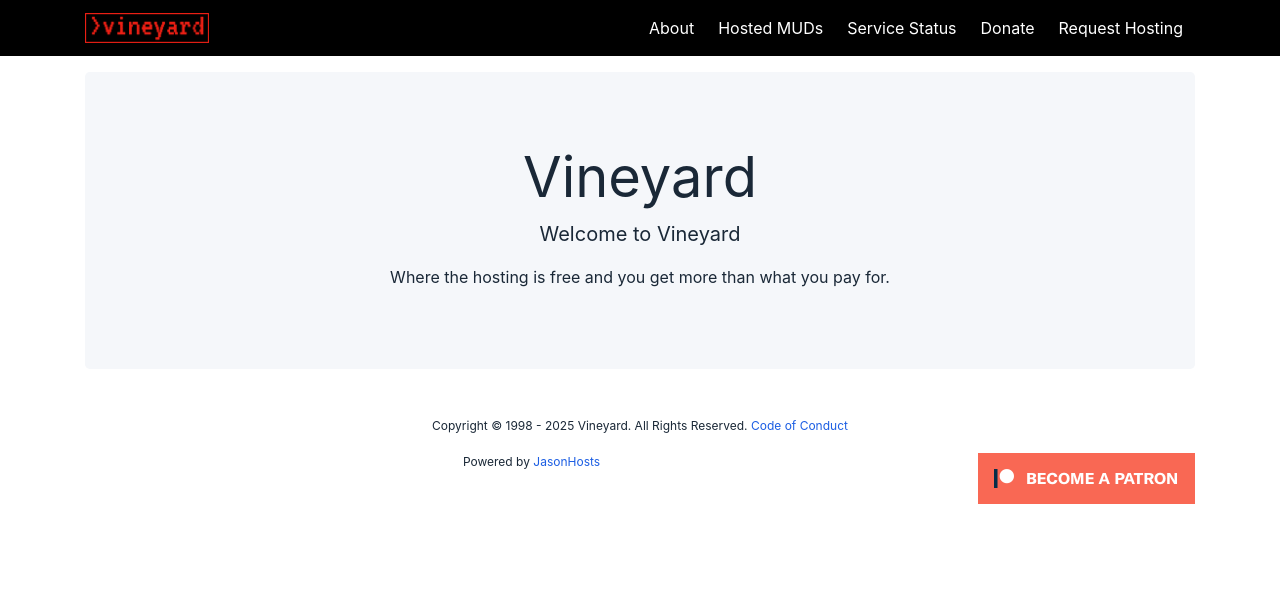
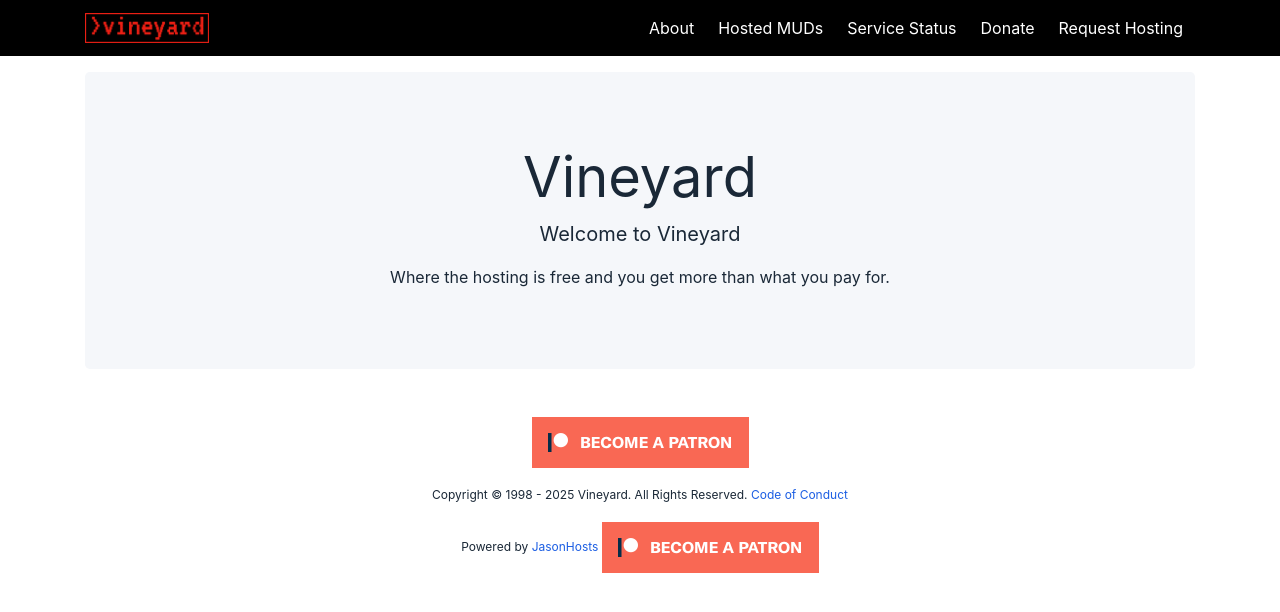
Before and after one commit to vintnerhaus/vineyard.haus, a Jekyll site: the page built from index.html, in a window 1280 px wide. Shown: the top 612 px of the page. Built offline with Jekyll 4.4.1, drawn with Linux system fonts in a browser that asks for light colours; nearby versions of some CDN libraries; Markdown is read by kramdown in place of the engine named in the settings.

Commit message:
Update footer.html

```diff
--- a/_includes/footer.html
+++ b/_includes/footer.html
@@ -1,8 +1,11 @@
 <footer>
     <div class="container">
+        <a href="https://www.patreon.com/VineyardHosting" target="_blank">
+                  <img src="/images/patron.png" />
+                </a><br><br>
         Copyright &copy; 1998 - {{ site.time | date: '%Y' }} Vineyard. All Rights Reserved. <a href="https://gossip.haus/conduct" target="_blank">Code
                 of Conduct</a><br><br>Powered by <a href="https://jasonhosts.com" target="_blank">JasonHosts</a>
-                <a href="https://www.patreon.com/VineyardHosting" target="_blank" class="mb-4 float-right">
+                <a href="https://www.patreon.com/VineyardHosting" target="_blank">
                   <img src="/images/patron.png" />
                 </a>
     </div>
```
